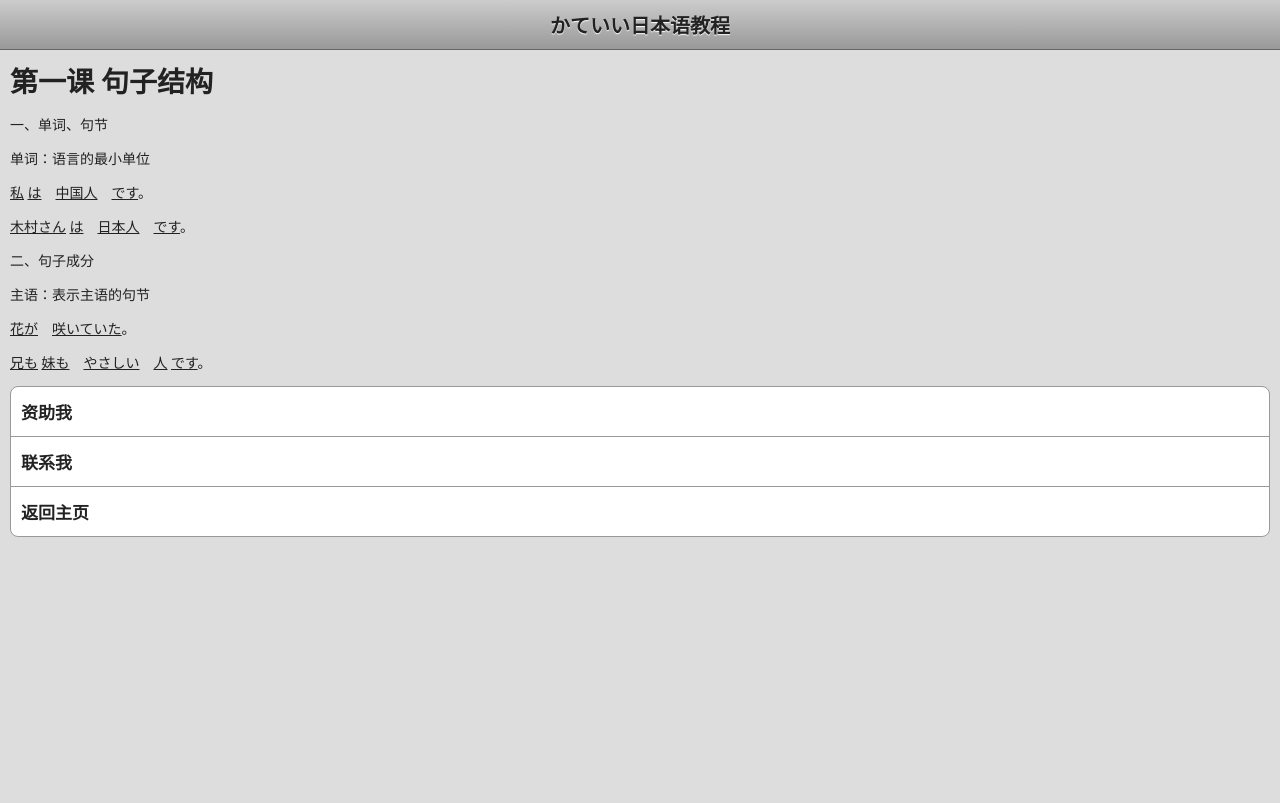
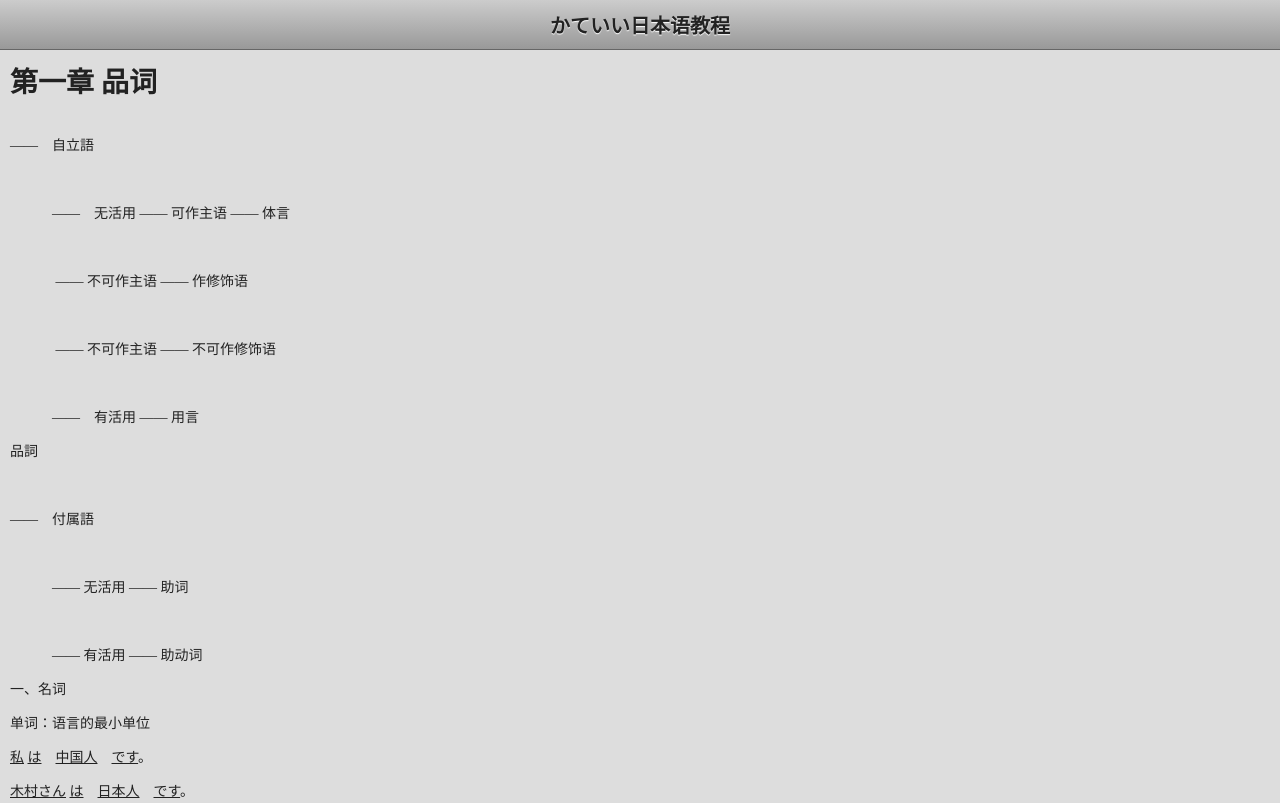
Before and after one commit to kateii/jap, a plain HTML site: page lesson1.html in a window 1280 px wide. Shown: the top 803 px of the page. Drawn offline with Linux system fonts and the light colour scheme.

Commit message:
edit 品词

```diff
--- a/lesson1.html
+++ b/lesson1.html
@@ -13,8 +13,18 @@
   <div id="utility">
      <ul>
        <li>
-       <h1>第一课 句子结构</h1>
-       <p>一、单词、句节</p>
+       <h1>第一章 品词</h1>
+　　　　 <p>     ——　自立語</p>
+　　　　 <p>       　　　——　无活用 —— 可作主语 —— 体言</p>
+　　　　 <p>       　　　         —— 不可作主语 —— 作修饰语</p>
+　　　　 <p>       　　　         —— 不可作主语 —— 不可作修饰语</p>
+　　　　 <p>       　　　——　有活用 —— 用言</p>
+       <p>品詞</p>
+　　　　 <p>     ——　付属語</p>
+　　　　 <p>       　　　—— 无活用 —— 助词</p>
+　　　　 <p>       　　　—— 有活用 —— 助动词</p>
+
+       <p>一、名词</p>
        <p>单词：语言的最小单位</p>
        <p>  <u>私</u> <u>は</u>　<u>中国人</u>　<u>です</u>。</p>
        <p>  <u>木村さん</u> <u>は</u>　<u>日本人</u>　<u>です</u>。</p>
```
